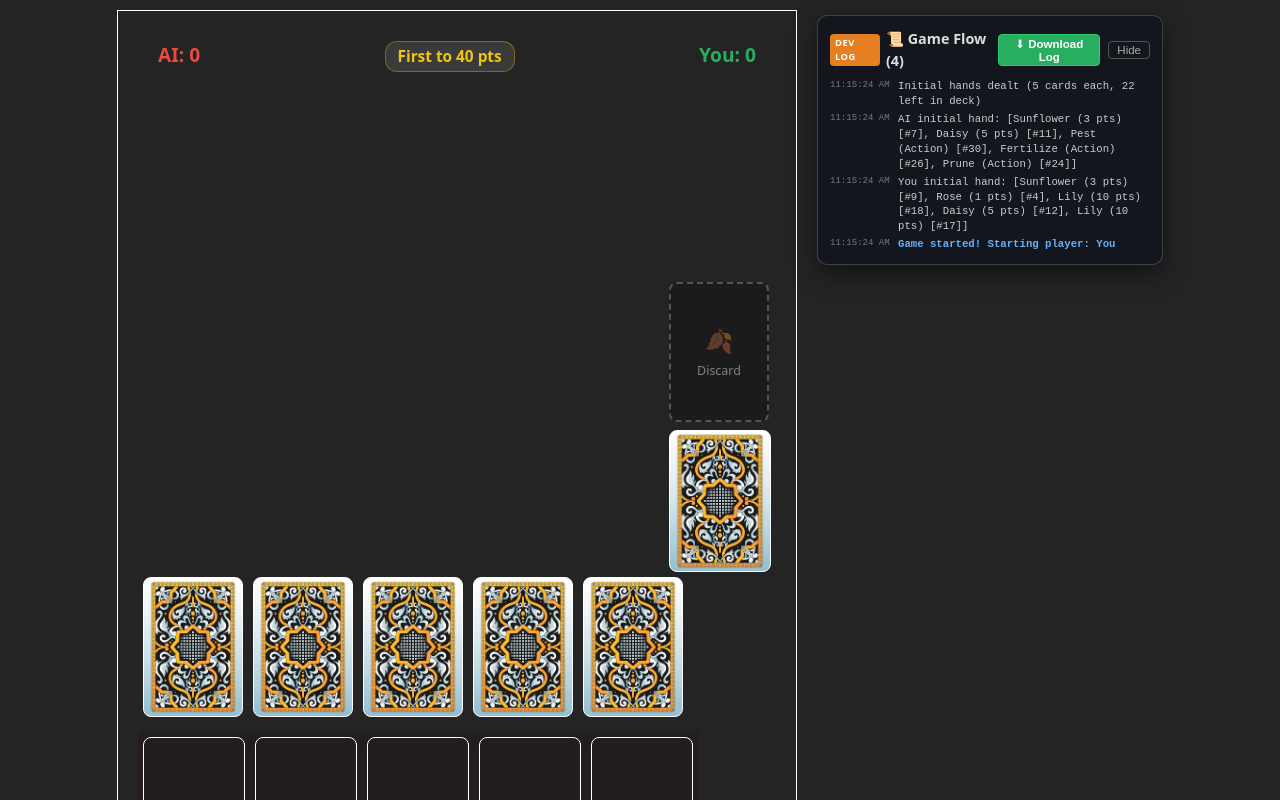
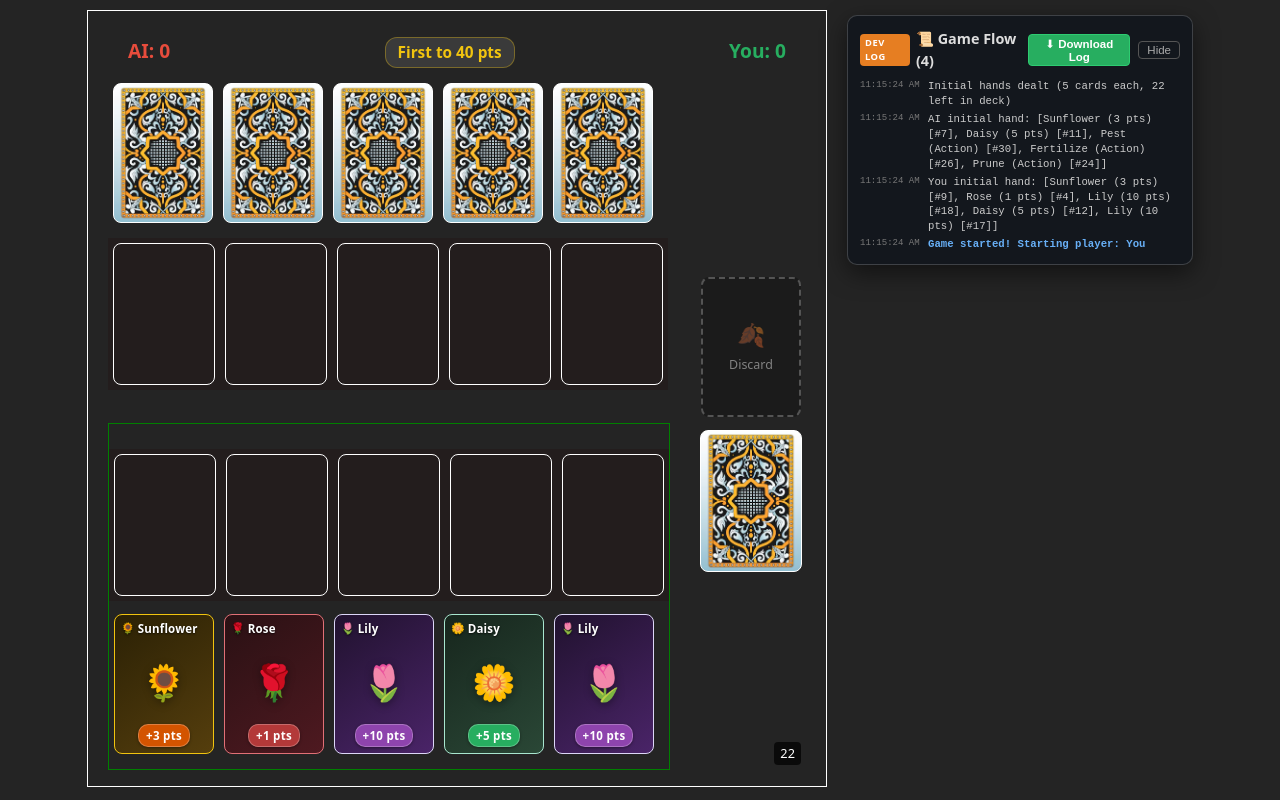
Before and after one commit to jhonner/flower-power, a Vue app: page /game in a window 1280 px wide. Shown: the top 800 px of the page. Built offline with nearby package versions, Linux system fonts and the light colour scheme.

Commit message:
fix: align deck and players in 2-column flex layout and widen play zone to 740px

```diff
--- a/src/style.css
+++ b/src/style.css
@@ -29,12 +29,12 @@
 }
 
 .deck {
-  margin-top: 200px;
-  float: right;
-  height: 100%;
-  margin-left: 5px;
-  padding-left: 5px;
-  padding-right: 5px;
+  display: flex;
+  flex-direction: column;
+  align-items: center;
+  justify-content: center;
+  margin: 0;
+  padding: 0;
 }
 
 .discard {
@@ -107,10 +107,10 @@
 }
 
 .ground {
-  min-width: 680px;
-  max-width: 680px;
+  min-width: 740px;
+  max-width: 740px;
   border: 1px solid white;
-  padding: 20px;
+  padding: 16px 20px;
   margin: 0;
   position: relative;
   box-sizing: border-box;
--- a/src/views/GameView.vue
+++ b/src/views/GameView.vue
@@ -37,6 +37,14 @@
         </div>
       </Transition>
 
+      <!-- Main Game Board Area (Players on left, Deck on right) -->
+      <div class="game-board-area">
+        <div class="players-column">
+          <PlayerComp :class="isTurn(0)" :id="0" />
+          <PlayerComp :class="isTurn(1)" :id="1" />
+        </div>
+
+        <div class="deck-column">
           <div class="deck">
             <div class="discard" :class="{ 'has-card': topDiscard }">
               <Transition name="discard-receive">
@@ -73,9 +81,7 @@
               Pass Turn ⏭
             </button>
           </div>
-      <div>
-        <PlayerComp :class="isTurn(0)" :id="0" />
-        <PlayerComp :class="isTurn(1)" :id="1" />
+        </div>
       </div>
 
       <!-- Game Over Overlay -->
@@ -748,6 +754,27 @@ function restartGame() {
   background: #1a252f;
 }
 
+/* Board Area (Players on left, Deck vertically centered on right) */
+.game-board-area {
+  display: flex;
+  justify-content: space-between;
+  align-items: center;
+  position: relative;
+  width: 100%;
+}
+
+.players-column {
+  flex: 0 0 560px;
+}
+
+.deck-column {
+  flex: 0 0 110px;
+  display: flex;
+  flex-direction: column;
+  align-items: center;
+  justify-content: center;
+}
+
 /* Outer layout wrapper */
 .game-view-wrapper {
   display: flex;
@@ -756,11 +783,11 @@ function restartGame() {
   gap: 20px;
   margin: 10px auto;
   width: 100%;
-  max-width: 1060px;
+  max-width: 1120px;
   position: relative;
 }
 
-@media (max-width: 1050px) {
+@media (max-width: 1100px) {
   .game-view-wrapper {
     flex-direction: column;
     align-items: center;
```
Lines whose indentation alone changed are shown as unchanged.
